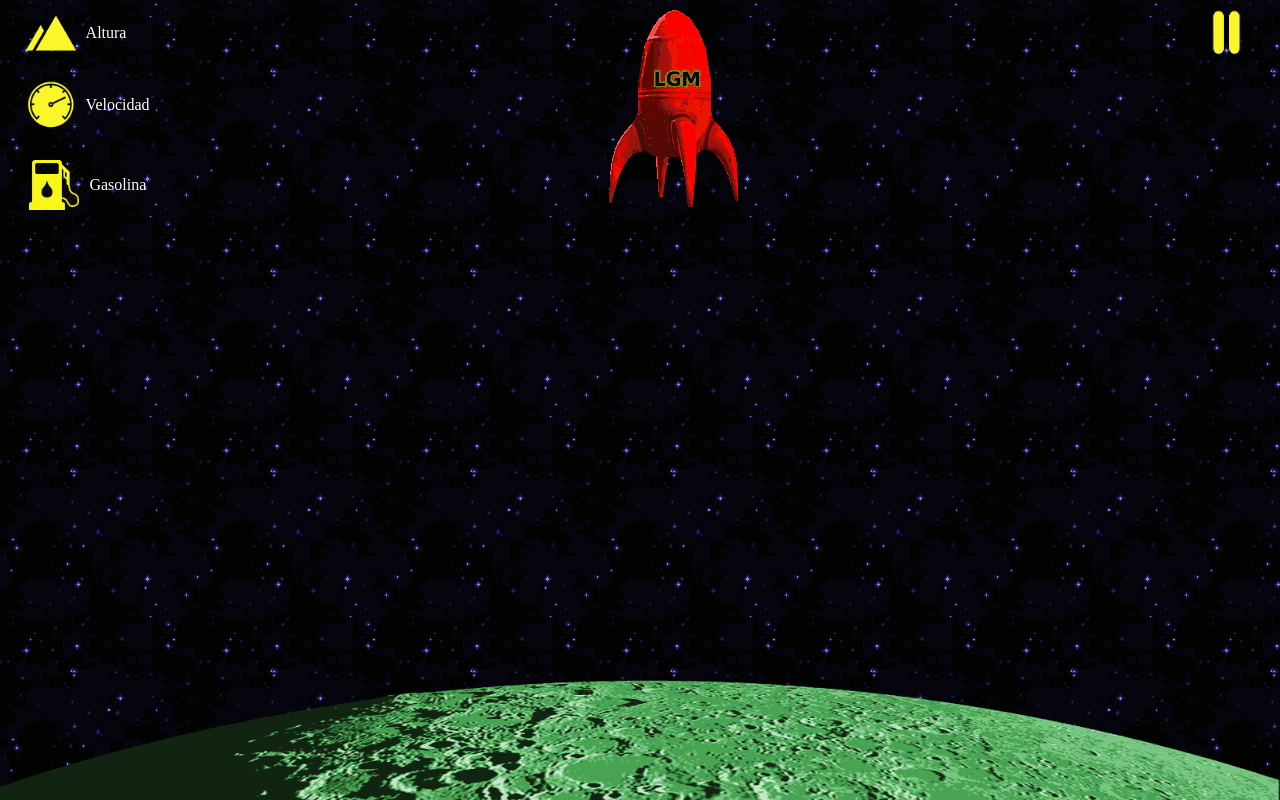
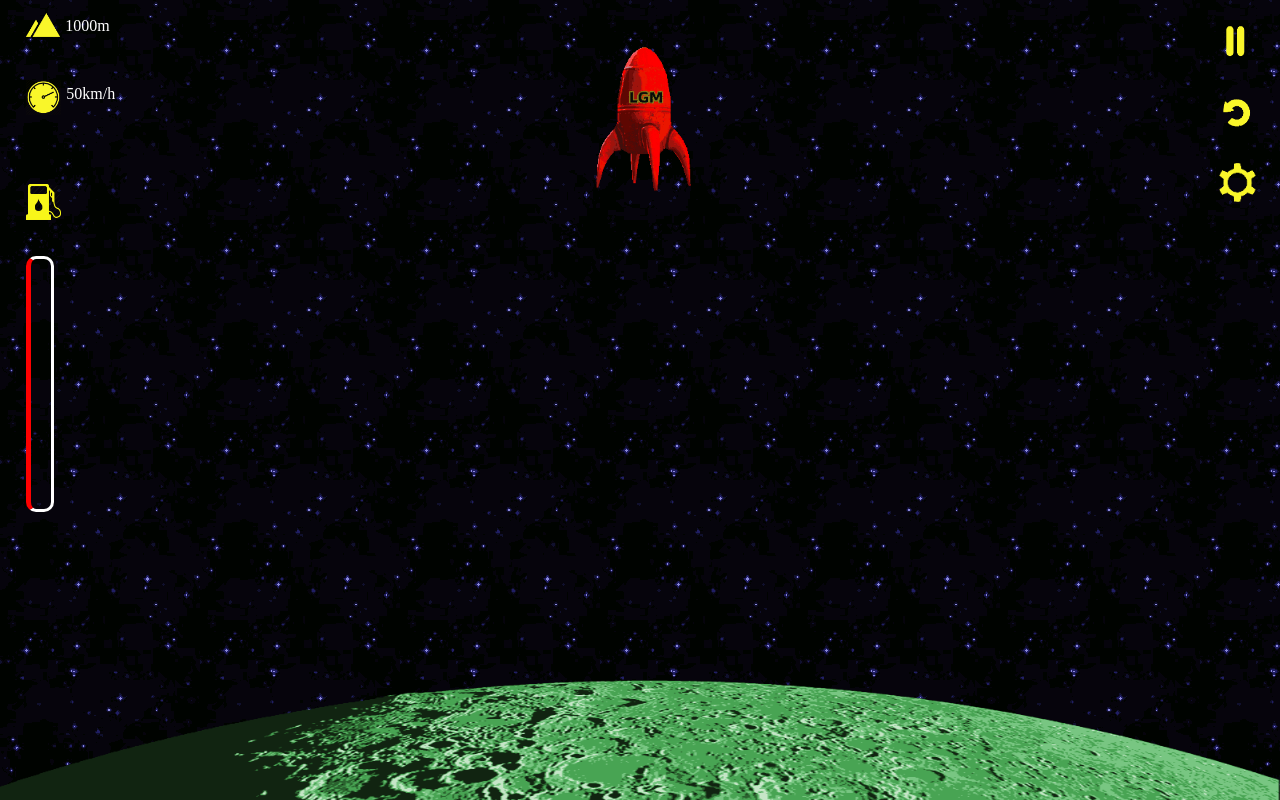
Before and after one commit to Dualvic/Lenguaje-de-Marcas, a plain HTML site: page Lunar Lander/index.html in a window 1280 px wide. Drawn offline with Linux system fonts and the light colour scheme.

Commit message:
Add files via upload

```diff
--- a/Lunar Lander/css/smartphone.css
+++ b/Lunar Lander/css/smartphone.css
@@ -16,21 +16,20 @@ body {
 }
 
 #nave {
-  left: 42%;
+  left: 40%;
   position: absolute;
-  top: 0px;
-  width: 75px;
-  height: 75px;
+  top: 5%;
+  height: 20%;
 }
 
 #altura {
   position: absolute;
-  left: 2%;
+  left: 2.5%;
   top: 1%;
 }
 
 #altura img{
-  height: 25px;
+  width: 40%;
   float: left;
   display: inline-block;
 }
@@ -38,17 +37,18 @@ body {
 #altura p{
   color: white;
   float: left;
-  margin-left: 10px;
+  margin-left: 5%;
+  font-size: 200%;
 }
 
 #velocidad {
   position: absolute;
-  left: 2%;
+  left: 1.9%;
   top: 10%;
 }
 
 #velocidad img{
-  height: 25px;
+  width: 40%;
   float: left;
   display: inline-block;
 }
@@ -56,17 +56,18 @@ body {
 #velocidad p{
   color: white;
   float: left;
-  margin-left: 10px;
+  margin-left: 5%;
+  font-size: 200%;
 }
 
 #gasolina {
   position: absolute;
-  left: 2.3%;
+  left: 2.5%;
   top: 20%;
  }
 
  #gasolina img{
-   height: 25px;
+   width: 40%;
    float: left;
    display: inline-block;
  }
@@ -74,7 +75,8 @@ body {
  #gasolina p {
    color: white;
    float: left;
-   margin-left: 10px;
+   margin-left: 5%;
+   font-size: 200%;
   }
 
 #pausa {
@@ -82,7 +84,8 @@ position: absolute;
 right: 2%;
 top: 1%;
 }
+
 #pausa img{
-  height: 50px;
+  height: 40%;
   float: left;
 }
--- a/Lunar Lander/css/style.css
+++ b/Lunar Lander/css/style.css
@@ -18,7 +18,8 @@ body {
 #nave {
   left: 44%;
   position: absolute;
-  top: 0px;
+  top: 5%;
+  height: 20%;
 }
 
 #altura {
@@ -28,15 +29,18 @@ body {
 }
 
 #altura img{
-  height: 50px;
+  width: 20%;
+
   float: left;
   display: inline-block;
+
 }
 
 #altura p{
   color: white;
   float: left;
-  margin-left: 10px;
+  margin-left: 3%;
+  margin-top: 5%;
 }
 
 #velocidad {
@@ -46,7 +50,7 @@ body {
 }
 
 #velocidad img{
-  height: 50px;
+  width: 20%;
   float: left;
   display: inline-block;
 }
@@ -54,33 +58,93 @@ body {
 #velocidad p{
   color: white;
   float: left;
-  margin-left: 10px;
+  margin-left: 3%;
+  margin-top: 3%;
 }
 
 #gasolina {
   position: absolute;
-  left: 2.3%;
-  top: 20%;
+  left: 2%;
+  top: 23%;
  }
 
  #gasolina img{
-   height: 50px;
+   width: 28%;
    float: left;
    display: inline-block;
+ }
+ #gasolinaborder {
+   position: absolute;
+   left: 2%;
+   top: 30%;
+ }
+
+ p.gasolinaborder{
+   border-style: solid;
+   border-color: white;
+   border-radius: 10px;
+   border-left: thick solid #ff0000;
+   height: 250px;
+   width: 20px;
+   top: 30%;
+   left: 50px;
+   color: white;
  }
 
  #gasolina p {
    color: white;
    float: left;
-   margin-left: 10px;
+   left: 20%;
   }
 
 #pausa {
-position: absolute;
-right: 2%;
-top: 1%;
+  position: absolute;
+  right: 2%;
+  top: 3%;
 }
+
 #pausa img{
-  height: 50px;
+  width: 30%;
+  float: right;
+}
+
+#reanudar {
+  position: absolute;
+  right: 2%;
+  top: 1%;
+}
+
+#reanudar img {
+  height: 2%;
   float: left;
 }
+
+#reiniciar {
+  position: absolute;
+  right: 2%;
+  top: 12%;
+}
+
+#reiniciar img{
+  width: 30%;
+  float: right;
+}
+
+#opciones {
+  position: absolute;
+  right: 1.5%;
+  top: 20%;
+}
+
+#opciones img {
+  width: 40%;
+  float: right;
+}
+
+#config p {
+  color: white;
+  border-style: dashed;
+  float: center;
+  margin-left: 10px;
+  margin-top: 25%;
+}
--- a/Lunar Lander/index.html
+++ b/Lunar Lander/index.html
@@ -6,22 +6,30 @@
 		<title>Lunar Lander</title>
 	</head>
 	<body>
-     		<img id="suelo" src="./img/superficie-lunar.png">
+		<img id="suelo" src="./img/superficie-lunar.png">
 		<img id="nave"src="./img/nave.png">
 		<div id="altura">
 		    <img src="./img/altura.png">
-		    <p>Altura</p>
+		    <p>1000m</p>
     </div>
 		<div id="velocidad">
 				<img src="./img/velocidad.png">
-				<p>Velocidad</p>
+				<p>50km/h</p>
 		</div>
 		<div id="gasolina">
 				<img src="./img/gasolina.png">
-				<p>Gasolina</p>
+		</div>
+		<div id="gasolinaborder">
+				<p class= "gasolinaborder"></p>
 		</div>
 		<div id="pausa">
-				<img src="./img/pause.png"
+				<img src="./img/pause.png">
+		</div>
+		<div id="reiniciar">
+				<img src="./img/reiniciar.png">
+		</div>
+		<div id="opciones">
+				<img src="./img/opciones.png">
 		</div>
      </body>
 </html>
```
